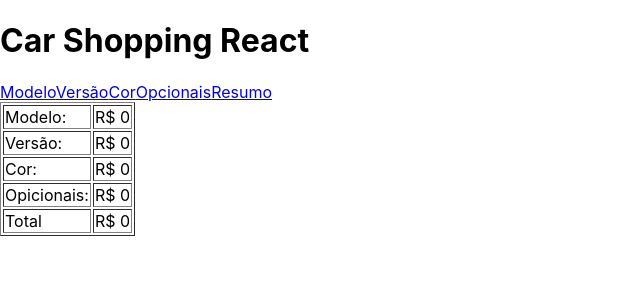
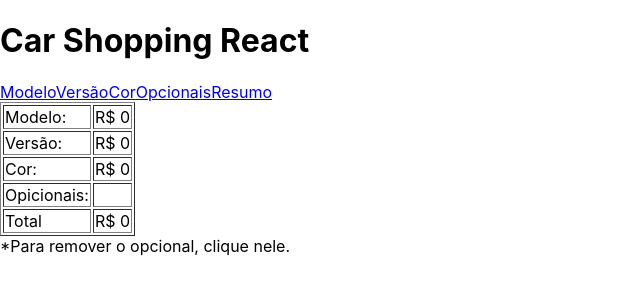
Before and after one commit to iec-ffr/Final, a React (Create React App) app: page /resumo in a window 1280 px wide. Shown: the top 300 px of the page, without its empty margins (0-640 px from the left). Built offline with nearby package versions, Linux system fonts and the light colour scheme.

Commit message:
remoção de opcionais finalizada

```diff
--- a/src/components/Resum/Resum.js
+++ b/src/components/Resum/Resum.js
@@ -25,8 +25,9 @@ const Resum = () =>{
                     <td>{cor}</td>
                     <td>
                         {
-                            opicional.map(o=>o+",")
-
+                            opicional.map((o)=>
+                                <p>{o[0]}</p>
+                            )
                         }
                     </td>
                     <td>
@@ -35,6 +36,7 @@ const Resum = () =>{
                 </tr>
                 </tbody>
             </table>
+            *para remover o opcional, clique nele.
         </>
     )
 }
--- a/src/store/index.js
+++ b/src/store/index.js
@@ -16,7 +16,6 @@ let optTemp =[];
 function calcular(){
 
   let total = 0;
-console.log(resumo.opicional)
   total += parseFloat(resumo.modeloP)
   total += parseFloat(resumo.versaoP)
   total += parseFloat(resumo.corP)
@@ -31,12 +30,21 @@ console.log(resumo.opicional)
 
 }
 
+
+
 function resum(state = resumo, action) {
 
   switch (action.type) {
     case 'ADD_MODELO':
       resumo.modelo = action.model
       resumo.modeloP = action.price
+
+      /**
+       * se trocar modelo a versão é apagada
+       */
+      resumo.versao = ""
+      resumo.versaoP = 0
+
       resumo.total = calcular()
       return resumo
     case 'ADD_VERSAO':
@@ -50,8 +58,17 @@ function resum(state = resumo, action) {
       resumo.total = calcular()
       return resumo
     case 'ADD_OPICIONAL':
-      optTemp.push([action.name,action.price])
-
+      optTemp.push([action.name,action.price,action.id])
+      resumo.opicional = optTemp
+      resumo.total = calcular()
+      return resumo
+    case 'REM_OPICIONAL':
+      console.log(optTemp)
+      for(let i in optTemp ){
+        if(optTemp[i][2] == action.id){
+          optTemp.splice(i,1)
+        }
+      }
       resumo.opicional = optTemp
       resumo.total = calcular()
       return resumo
--- a/src/views/Resum.js
+++ b/src/views/Resum.js
@@ -1,5 +1,9 @@
 import React from 'react'
 import {useSelector} from 'react-redux'
+
+import {useDispatch} from 'react-redux'
+
+
 const Resum = () =>{
     const modelo = useSelector(state=>state.modelo)
     const modeloP = useSelector(state=>state.modeloP)
@@ -9,6 +13,15 @@ const Resum = () =>{
     const corP = useSelector(state=>state.corP)
     const opicional = useSelector(state=>state.opicional)
     const total = useSelector(state=>state.total)
+
+    const dispatch = useDispatch()
+
+    function remover(opt){
+
+        dispatch({type:'REM_OPICIONAL',id:opt[2]})
+    }
+
+
     return(
         <>
             <table border='1'>
@@ -32,11 +45,25 @@ const Resum = () =>{
                     </td>
                 </tr>
                 <tr>
-                    <td>Opicionais:{opicional}</td>
+
+                    <td>Opicionais:</td>
                     <td>
-                        R$ {total}
                     </td>
                 </tr>
+
+                {
+                    opicional.map((o)=>
+                        <tr  onClick={()=>remover(o)}>
+                            <td>
+                                {o[0]}
+                            </td>
+                            <td>
+                                R${o[1]}
+                            </td>
+                        </tr>
+                    )
+                }
+
                 <tr>
                     <td>Total</td>
                     <td>
@@ -45,6 +72,7 @@ const Resum = () =>{
                 </tr>
                 </tbody>
             </table>
+            *Para remover o opcional, clique nele.
         </>
     )
 }
```
